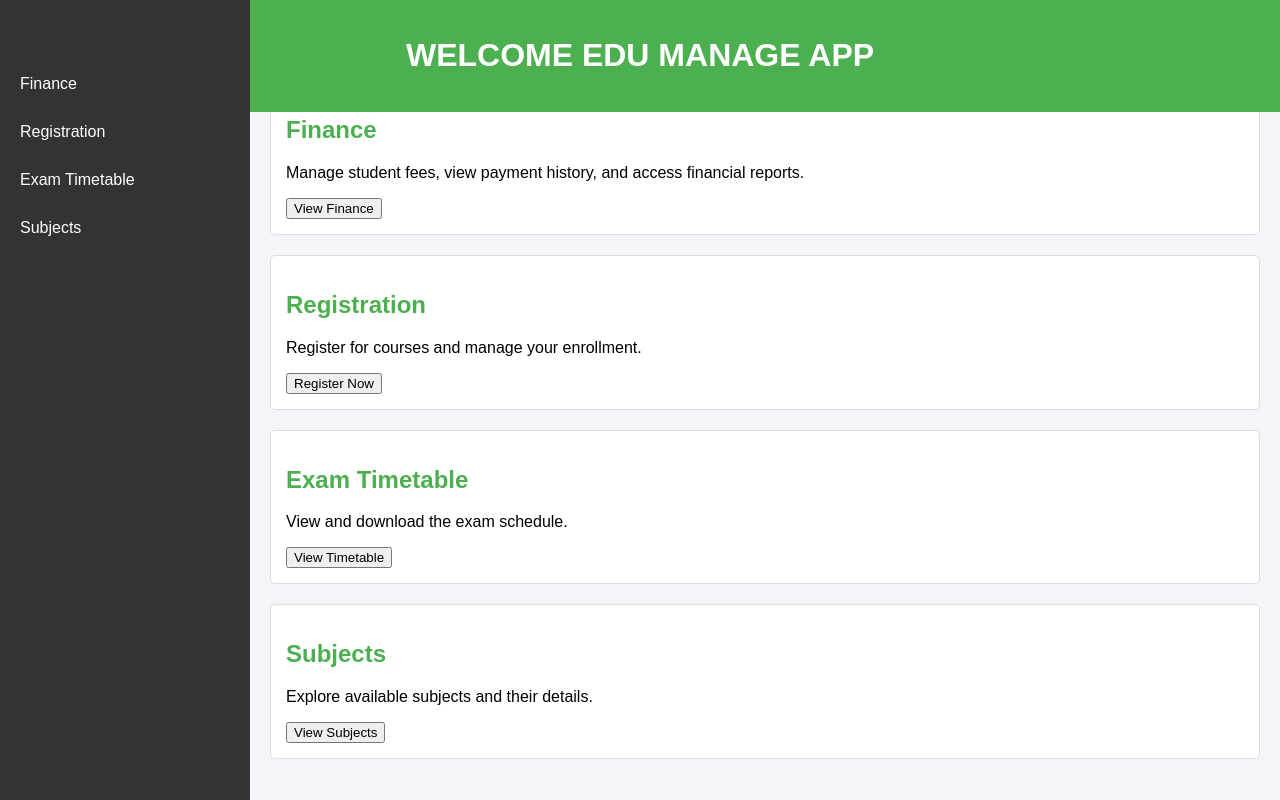
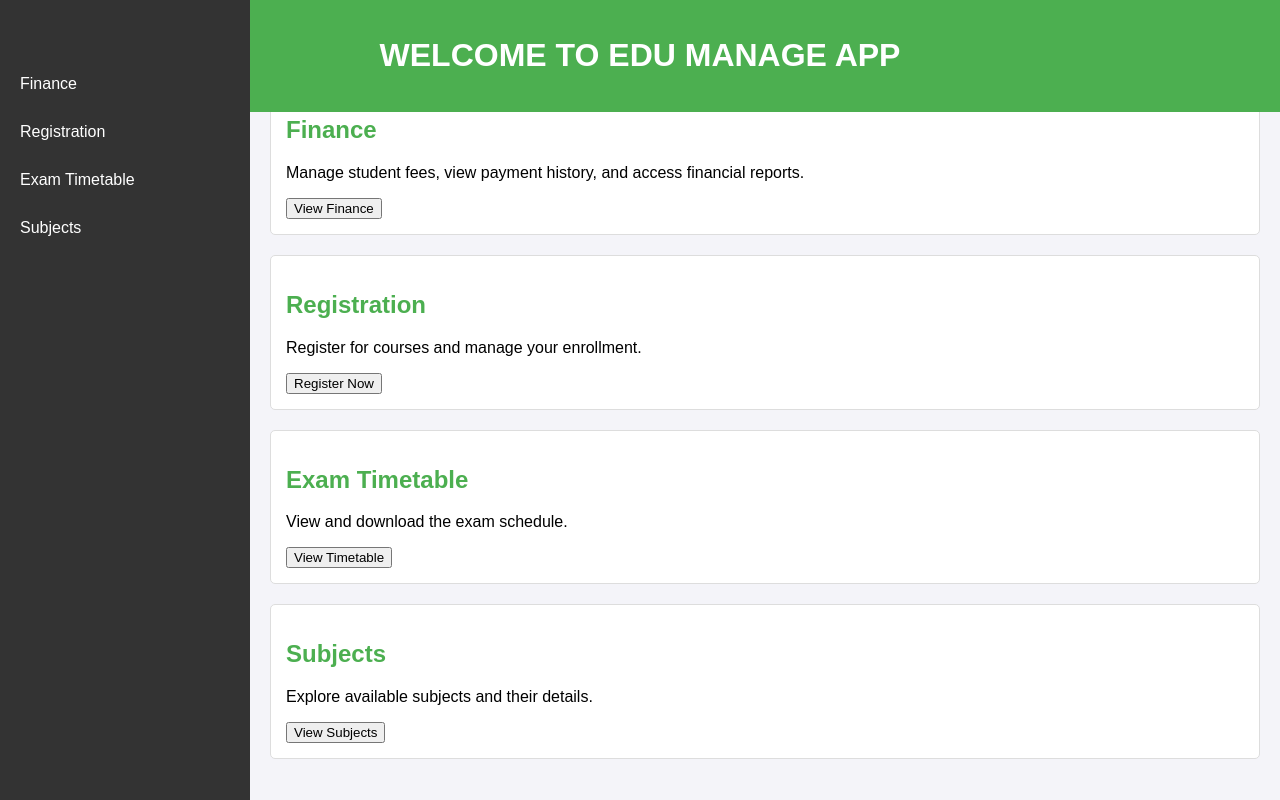
Before and after one commit to Drazgneel/DevOps-Project-Assessement, a plain HTML site: page index.html in a window 1280 px wide. Drawn offline with Linux system fonts and the light colour scheme.

Commit message:
Update index.html

```diff
--- a/index.html
+++ b/index.html
@@ -61,7 +61,7 @@
 <body>
 
 <header>
-    <h1> WELCOME EDU MANAGE APP</h1>
+    <h1> WELCOME TO EDU MANAGE APP</h1>
 </header>
 
 <nav>
```
